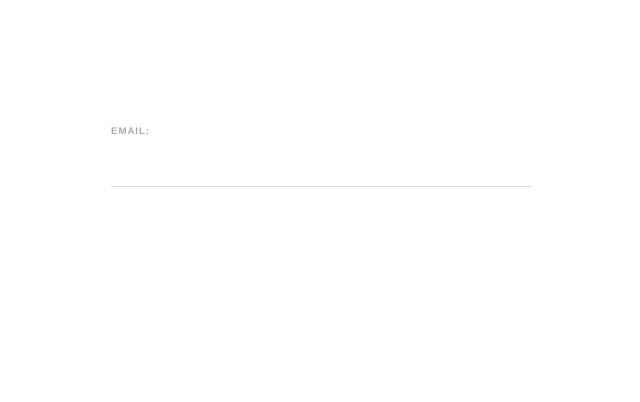
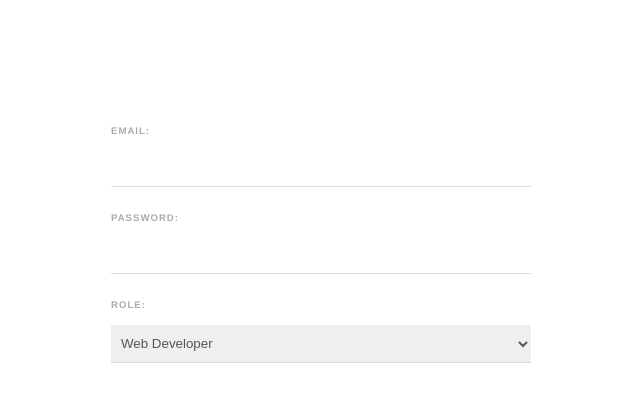
Before and after one commit to AhmadReda/web-form, a Vue app: page / in a window 1280 px wide. Shown: the top 402 px of the page, without its empty margins (319-959 px from the left). Built offline with nearby package versions, Linux system fonts and the light colour scheme.

Commit message:
Add two way data binding and Select Box

```diff
--- a/src/components/SignUpForm.vue
+++ b/src/components/SignUpForm.vue
@@ -1,13 +1,28 @@
 <template>
   <form>
     <label>Email:</label>
-    <input type="email" required>
+    <input type="email" required v-model="email">
+
+    <label>Password:</label>
+    <input type="password" required v-model="password">
+
+    <label>Role:</label>
+    <select v-model="role">
+        <option value="developer">Web Developer</option>
+        <option value="designer">Web Designer</option>
+    </select>
   </form>
 </template>
 
 <script>
 export default {
-
+    data(){
+        return{
+            email:'',
+            password:'',
+            role:'developer'
+        }
+    }
 }
 </script>
 
@@ -29,7 +44,7 @@
     letter-spacing: 1px;
     font-weight: bold;
 }
-input {
+input, select {
     display: block;
     padding: 10px 6px;
     width: 100%;
```
